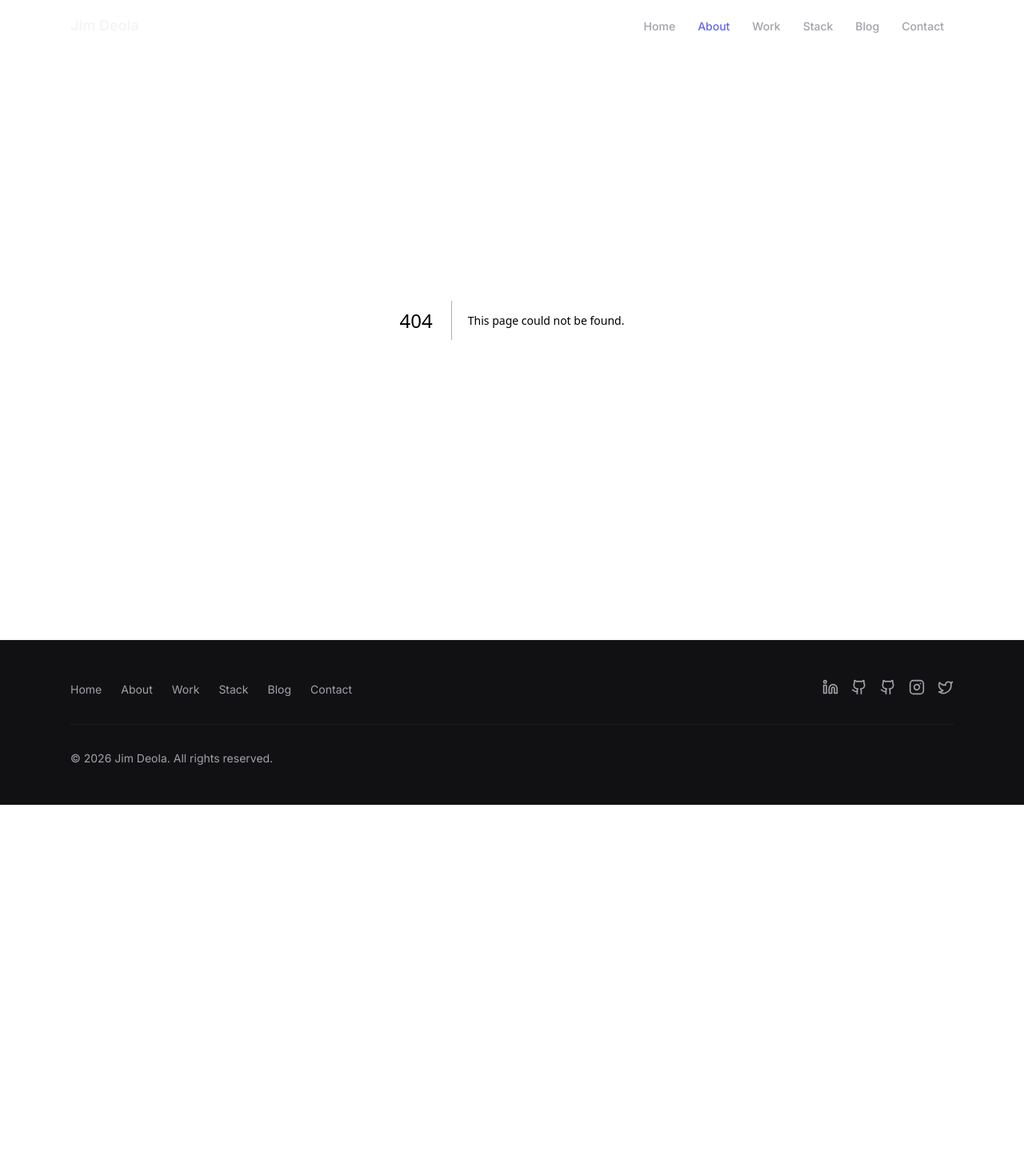
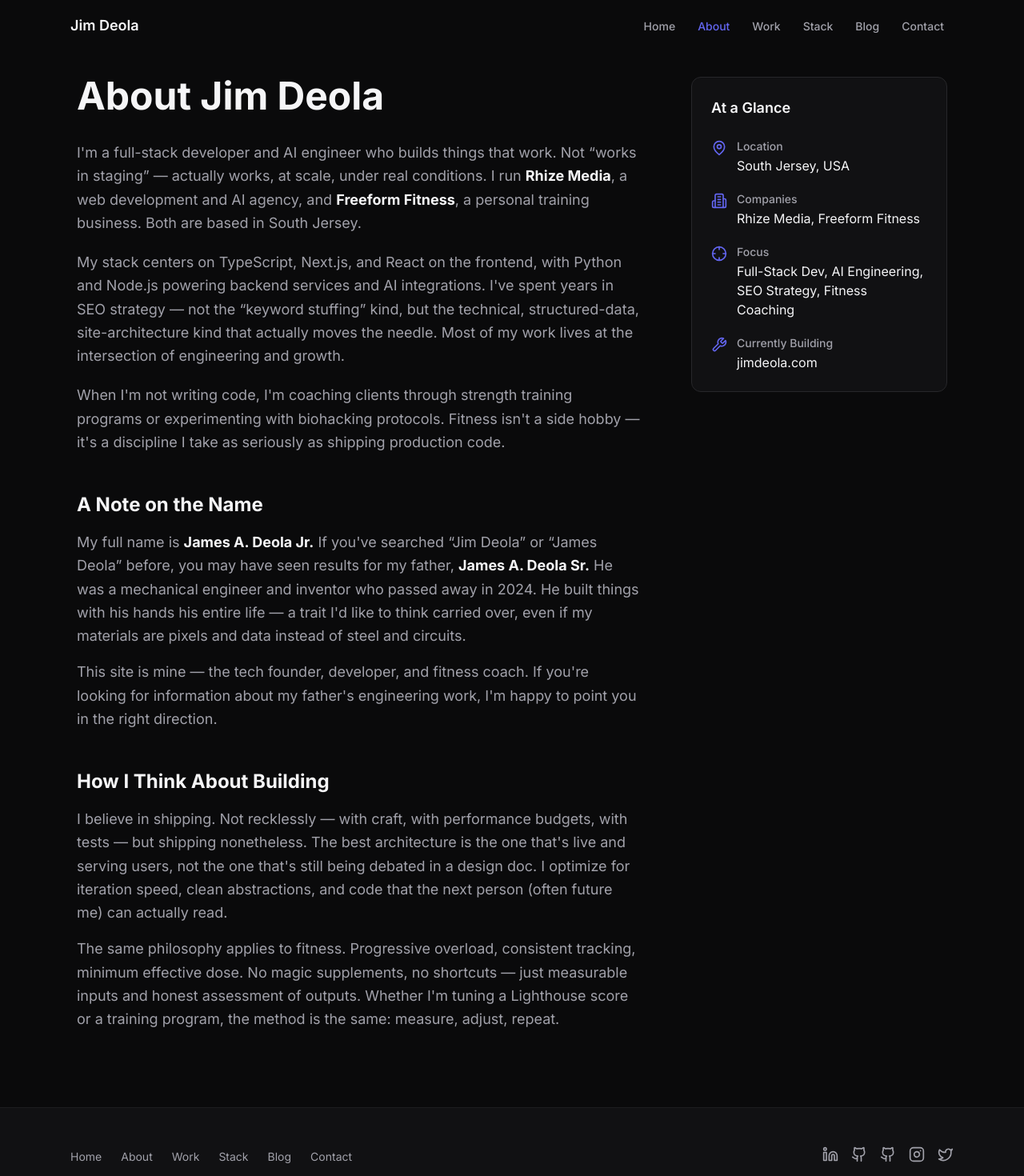
Before and after one commit to jdeola/jimdeola.com, a Next.js app: page /about in a window 1280 px wide. Before the commit this address had no page. Shown: the top 1470 px of the page at 80% size. Before the commit the page ends 1006 px from the top, so only its background shows below. Built offline with nearby package versions, Linux system fonts and the light colour scheme.

Commit message:
feat(S03/T02): about page with narrative, Jr. distinction, key facts sidebar
Key files: src/app/about/page.tsx, src/components/sections/AboutContent.tsx

```diff
--- /dev/null
+++ b/src/app/about/page.tsx
@@ -0,0 +1,18 @@
+import type { Metadata } from 'next';
+import { AboutContent } from '@/components/sections/AboutContent';
+
+export const metadata: Metadata = {
+  title: 'About',
+  description:
+    'Jim Deola — full-stack developer, AI engineer, fitness coach, and founder of Rhize Media and Freeform Fitness, based in South Jersey.',
+  openGraph: {
+    title: 'About | Jim Deola',
+    description:
+      'Jim Deola — full-stack developer, AI engineer, fitness coach, and founder of Rhize Media and Freeform Fitness, based in South Jersey.',
+    url: 'https://jimdeola.com/about',
+  },
+};
+
+export default function AboutPage() {
+  return <AboutContent />;
+}
--- /dev/null
+++ b/src/components/sections/AboutContent.tsx
@@ -0,0 +1,155 @@
+'use client';
+
+import { AnimatedSection } from '@/components/ui/AnimatedSection';
+import { MapPin, Building2, Crosshair, Wrench } from 'lucide-react';
+
+const KEY_FACTS = [
+  {
+    icon: MapPin,
+    label: 'Location',
+    value: 'South Jersey, USA',
+  },
+  {
+    icon: Building2,
+    label: 'Companies',
+    value: 'Rhize Media, Freeform Fitness',
+  },
+  {
+    icon: Crosshair,
+    label: 'Focus',
+    value: 'Full-Stack Dev, AI Engineering, SEO Strategy, Fitness Coaching',
+  },
+  {
+    icon: Wrench,
+    label: 'Currently Building',
+    value: 'jimdeola.com',
+  },
+] as const;
+
+export function AboutContent() {
+  return (
+    <div className="mx-auto max-w-6xl px-4 py-16 sm:px-6 sm:py-24 lg:px-8">
+      {/* Two-column layout: narrative left, key facts right */}
+      <div className="grid grid-cols-1 gap-12 lg:grid-cols-3 lg:gap-16">
+        {/* Main narrative */}
+        <article className="lg:col-span-2">
+          {/* Section 1 — Intro */}
+          <AnimatedSection>
+            <h1 className="mb-8 text-4xl font-bold text-text-primary sm:text-5xl">
+              About Jim Deola
+            </h1>
+
+            <div className="space-y-5 text-lg leading-relaxed text-text-secondary">
+              <p>
+                I&apos;m a full-stack developer and AI engineer who builds things that
+                work. Not &ldquo;works in staging&rdquo; &mdash; actually works, at
+                scale, under real conditions. I run{' '}
+                <strong className="text-text-primary">Rhize Media</strong>, a web
+                development and AI agency, and{' '}
+                <strong className="text-text-primary">Freeform Fitness</strong>, a
+                personal training business. Both are based in South Jersey.
+              </p>
+
+              <p>
+                My stack centers on TypeScript, Next.js, and React on the frontend,
+                with Python and Node.js powering backend services and AI integrations.
+                I&apos;ve spent years in SEO strategy &mdash; not the
+                &ldquo;keyword stuffing&rdquo; kind, but the technical, structured-data,
+                site-architecture kind that actually moves the needle. Most of my
+                work lives at the intersection of engineering and growth.
+              </p>
+
+              <p>
+                When I&apos;m not writing code, I&apos;m coaching clients through
+                strength training programs or experimenting with biohacking protocols.
+                Fitness isn&apos;t a side hobby &mdash; it&apos;s a discipline I take as
+                seriously as shipping production code.
+              </p>
+            </div>
+          </AnimatedSection>
+
+          {/* Section 2 — Jr. Distinction */}
+          <AnimatedSection className="mt-12">
+            <h2 className="mb-4 text-2xl font-bold text-text-primary">
+              A Note on the Name
+            </h2>
+
+            <div className="space-y-4 text-lg leading-relaxed text-text-secondary">
+              <p>
+                My full name is{' '}
+                <strong className="text-text-primary">James A. Deola Jr.</strong> If
+                you&apos;ve searched &ldquo;Jim Deola&rdquo; or &ldquo;James
+                Deola&rdquo; before, you may have seen results for my father,{' '}
+                <strong className="text-text-primary">James A. Deola Sr.</strong> He was
+                a mechanical engineer and inventor who passed away in 2024. He built
+                things with his hands his entire life &mdash; a trait I&apos;d like to
+                think carried over, even if my materials are pixels and data instead of
+                steel and circuits.
+              </p>
+
+              <p>
+                This site is mine &mdash; the tech founder, developer, and fitness coach.
+                If you&apos;re looking for information about my father&apos;s engineering
+                work, I&apos;m happy to point you in the right direction.
+              </p>
+            </div>
+          </AnimatedSection>
+
+          {/* Section 4 — Philosophy */}
+          <AnimatedSection className="mt-12">
+            <h2 className="mb-4 text-2xl font-bold text-text-primary">
+              How I Think About Building
+            </h2>
+
+            <div className="space-y-4 text-lg leading-relaxed text-text-secondary">
+              <p>
+                I believe in shipping. Not recklessly &mdash; with craft, with
+                performance budgets, with tests &mdash; but shipping nonetheless. The
+                best architecture is the one that&apos;s live and serving users, not
+                the one that&apos;s still being debated in a design doc. I optimize for
+                iteration speed, clean abstractions, and code that the next person
+                (often future me) can actually read.
+              </p>
+
+              <p>
+                The same philosophy applies to fitness. Progressive overload,
+                consistent tracking, minimum effective dose. No magic supplements, no
+                shortcuts &mdash; just measurable inputs and honest assessment of
+                outputs. Whether I&apos;m tuning a Lighthouse score or a training
+                program, the method is the same: measure, adjust, repeat.
+              </p>
+            </div>
+          </AnimatedSection>
+        </article>
+
+        {/* Key facts sidebar */}
+        <aside className="lg:col-span-1">
+          <AnimatedSection>
+            <div className="rounded-xl border border-border bg-bg-secondary p-6 lg:sticky lg:top-24">
+              <h2 className="mb-6 text-lg font-semibold text-text-primary">
+                At a Glance
+              </h2>
+
+              <dl className="space-y-5">
+                {KEY_FACTS.map((fact) => (
+                  <div key={fact.label} className="flex gap-3">
+                    <fact.icon
+                      className="mt-0.5 h-5 w-5 shrink-0 text-accent"
+                      aria-hidden="true"
+                    />
+                    <div>
+                      <dt className="text-sm font-medium text-text-secondary">
+                        {fact.label}
+                      </dt>
+                      <dd className="mt-0.5 text-text-primary">{fact.value}</dd>
+                    </div>
+                  </div>
+                ))}
+              </dl>
+            </div>
+          </AnimatedSection>
+        </aside>
+      </div>
+    </div>
+  );
+}
```
